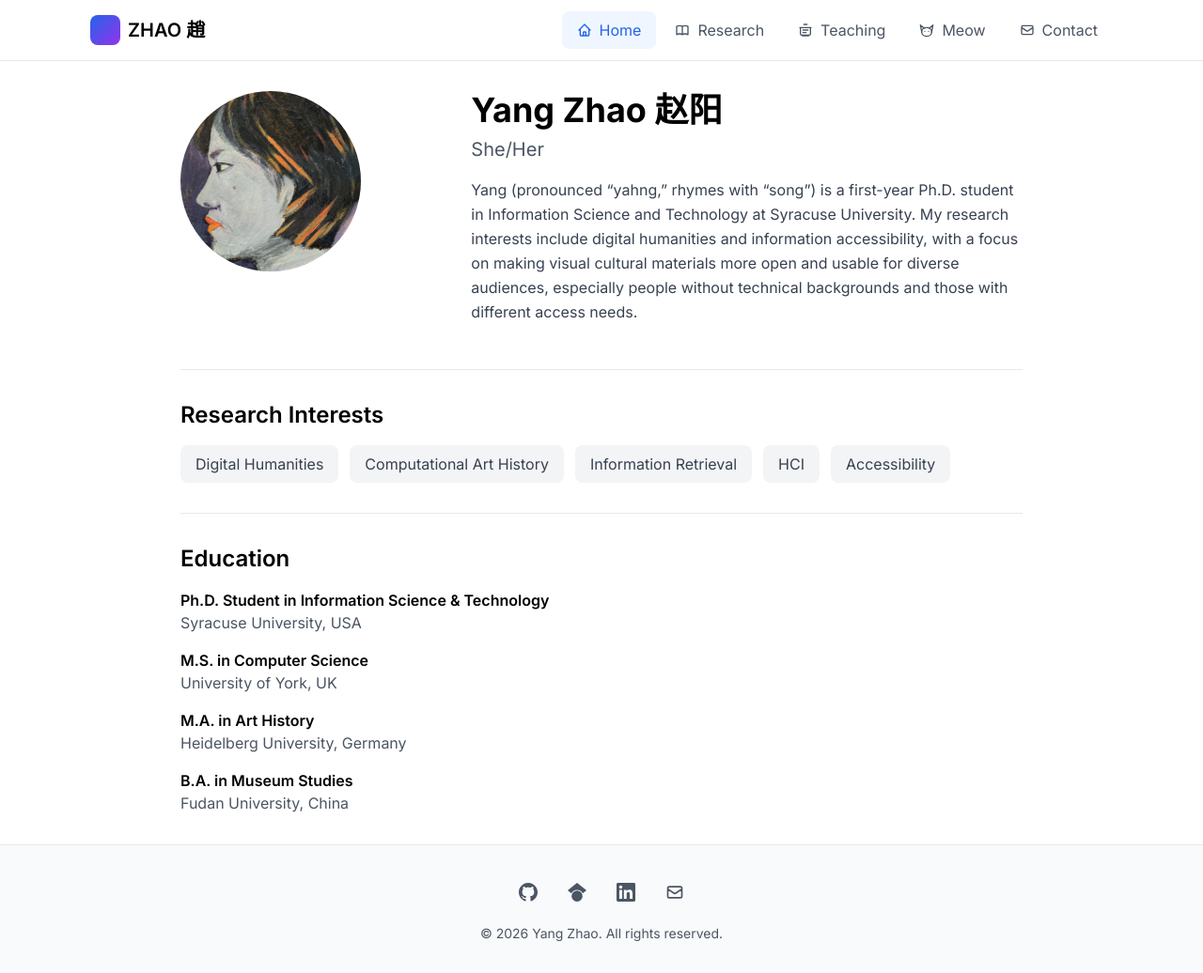
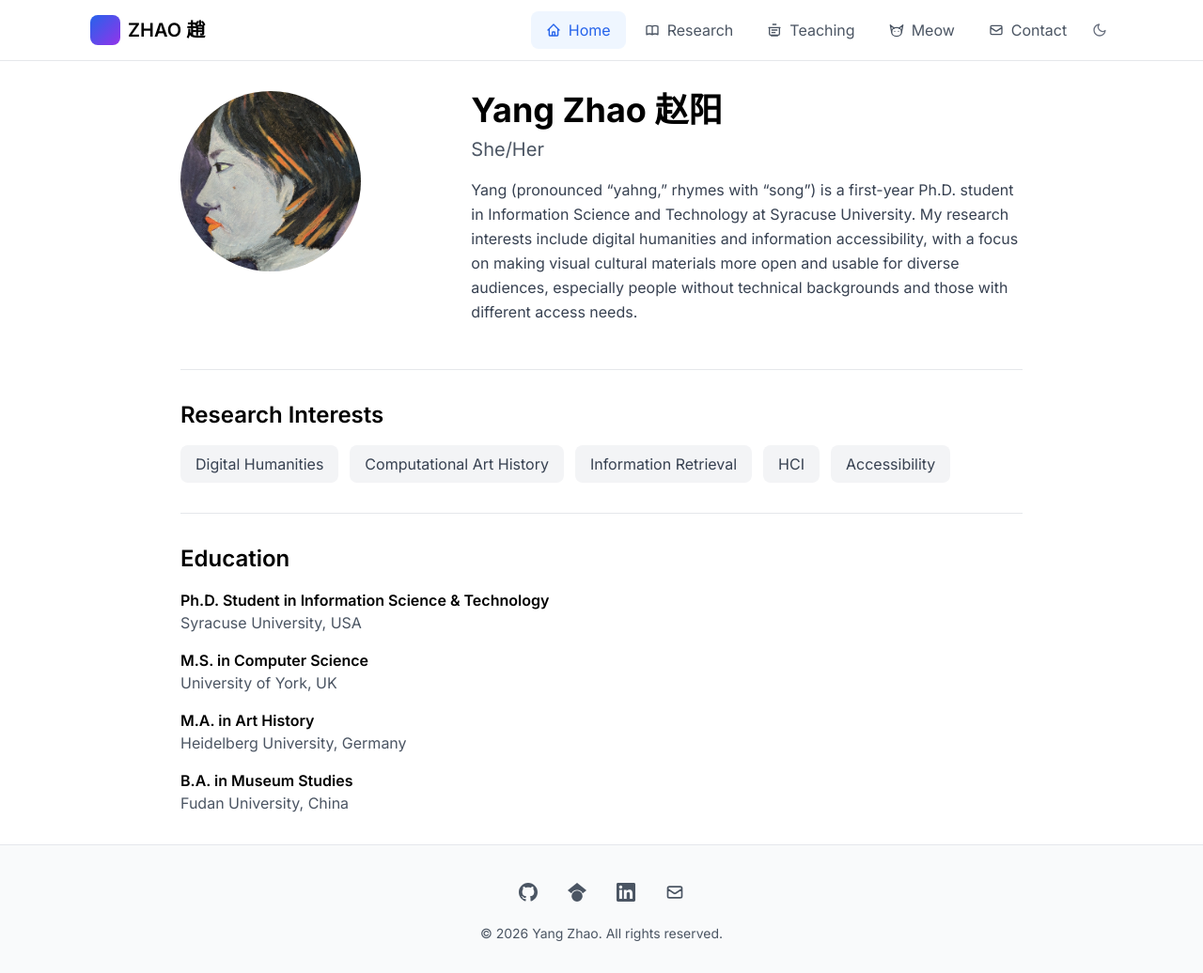
Before and after one commit to yzhao-is/yzhao-is.github.io, a Jekyll site: the page built from index.html, in a window 1280 px wide and 1036 px high. Shown: the whole window at 94% size. Built offline with Jekyll 4.4.1, drawn with Linux system fonts in a browser that asks for light colours; nearby versions of some CDN libraries.

Commit message:
Update navigation.html
dark mode

```diff
--- a/_includes/navigation.html
+++ b/_includes/navigation.html
@@ -1,15 +1,15 @@
-<nav class="bg-white/80 backdrop-blur-sm border-b border-gray-200 sticky top-0 z-50">
+<nav class="bg-white/80 backdrop-blur-sm border-b border-gray-200 sticky top-0 z-50 dark:bg-[#1c1b1a]/80 dark:border-[#353433]">
   <div class="max-w-6xl mx-auto px-4 sm:px-6 lg:px-8">
     <div class="flex justify-between items-center h-16">
 
       <!-- Logo -->
       <a href="{{ '/' | relative_url }}" class="flex items-center space-x-2">
         <div class="w-8 h-8 bg-gradient-to-br from-blue-600 to-purple-600 rounded-lg"></div>
-        <span class="text-xl font-semibold">ZHAO 趙</span>
+        <span class="text-xl font-semibold dark:text-[#e8e4df]">ZHAO 趙</span>
       </a>
 
       <!-- Desktop Navigation -->
-      <div class="hidden md:flex space-x-1">
+      <div class="hidden md:flex items-center space-x-1">
         <a href="{{ '/' | relative_url }}"
            class="flex items-center space-x-2 px-4 py-2 rounded-lg transition-colors {% if page.url == '/' %}bg-blue-50 text-blue-600{% else %}text-gray-600 hover:bg-gray-50{% endif %}">
           <svg class="w-4 h-4" fill="none" stroke="currentColor" viewBox="0 0 24 24"><path stroke-linecap="round" stroke-linejoin="round" stroke-width="2" d="M3 12l2-2m0 0l7-7 7 7M5 10v10a1 1 0 001 1h3m10-11l2 2m-2-2v10a1 1 0 01-1 1h-3m-6 0a1 1 0 001-1v-4a1 1 0 011-1h2a1 1 0 011 1v4a1 1 0 001 1m-6 0h6"/></svg>
@@ -55,13 +55,35 @@
           <svg class="w-4 h-4" fill="none" stroke="currentColor" viewBox="0 0 24 24"><path stroke-linecap="round" stroke-linejoin="round" stroke-width="2" d="M3 8l7.89 5.26a2 2 0 002.22 0L21 8M5 19h14a2 2 0 002-2V7a2 2 0 00-2-2H5a2 2 0 00-2 2v10a2 2 0 002 2z"/></svg>
           <span>Contact</span>
         </a>
+
+        <!-- Dark Mode Toggle -->
+        <button onclick="toggleTheme()" class="theme-toggle ml-2" aria-label="Toggle dark mode">
+          <!-- 月亮 (浅色模式下显示) -->
+          <svg class="w-4 h-4 dark:hidden" fill="none" stroke="currentColor" stroke-width="2" viewBox="0 0 24 24">
+            <path stroke-linecap="round" stroke-linejoin="round" d="M21 12.79A9 9 0 1111.21 3a7 7 0 009.79 9.79z"/>
+          </svg>
+          <!-- 太阳 (深色模式下显示) -->
+          <svg class="w-4 h-4 hidden dark:block" fill="none" stroke="currentColor" stroke-width="2" viewBox="0 0 24 24">
+            <circle cx="12" cy="12" r="5"/><path stroke-linecap="round" d="M12 1v2M12 21v2M4.22 4.22l1.42 1.42M18.36 18.36l1.42 1.42M1 12h2M21 12h2M4.22 19.78l1.42-1.42M18.36 5.64l1.42-1.42"/>
+          </svg>
+        </button>
       </div>
 
-      <!-- Mobile Menu Button -->
-      <button onclick="toggleMobileMenu()" class="md:hidden p-2 rounded-lg hover:bg-gray-100">
-        <svg id="menu-icon" class="w-6 h-6" fill="none" stroke="currentColor" viewBox="0 0 24 24"><path stroke-linecap="round" stroke-linejoin="round" stroke-width="2" d="M4 6h16M4 12h16M4 18h16"/></svg>
-        <svg id="close-icon" class="w-6 h-6 hidden" fill="none" stroke="currentColor" viewBox="0 0 24 24"><path stroke-linecap="round" stroke-linejoin="round" stroke-width="2" d="M6 18L18 6M6 6l12 12"/></svg>
-      </button>
+      <!-- Mobile: Theme Toggle + Menu Button -->
+      <div class="flex items-center gap-1 md:hidden">
+        <button onclick="toggleTheme()" class="theme-toggle" aria-label="Toggle dark mode">
+          <svg class="w-5 h-5 dark:hidden" fill="none" stroke="currentColor" stroke-width="2" viewBox="0 0 24 24">
+            <path stroke-linecap="round" stroke-linejoin="round" d="M21 12.79A9 9 0 1111.21 3a7 7 0 009.79 9.79z"/>
+          </svg>
+          <svg class="w-5 h-5 hidden dark:block" fill="none" stroke="currentColor" stroke-width="2" viewBox="0 0 24 24">
+            <circle cx="12" cy="12" r="5"/><path stroke-linecap="round" d="M12 1v2M12 21v2M4.22 4.22l1.42 1.42M18.36 18.36l1.42 1.42M1 12h2M21 12h2M4.22 19.78l1.42-1.42M18.36 5.64l1.42-1.42"/>
+          </svg>
+        </button>
+        <button onclick="toggleMobileMenu()" class="p-2 rounded-lg hover:bg-gray-100">
+          <svg id="menu-icon" class="w-6 h-6" fill="none" stroke="currentColor" viewBox="0 0 24 24"><path stroke-linecap="round" stroke-linejoin="round" stroke-width="2" d="M4 6h16M4 12h16M4 18h16"/></svg>
+          <svg id="close-icon" class="w-6 h-6 hidden" fill="none" stroke="currentColor" viewBox="0 0 24 24"><path stroke-linecap="round" stroke-linejoin="round" stroke-width="2" d="M6 18L18 6M6 6l12 12"/></svg>
+        </button>
+      </div>
     </div>
 
     <!-- Mobile Navigation -->
```
